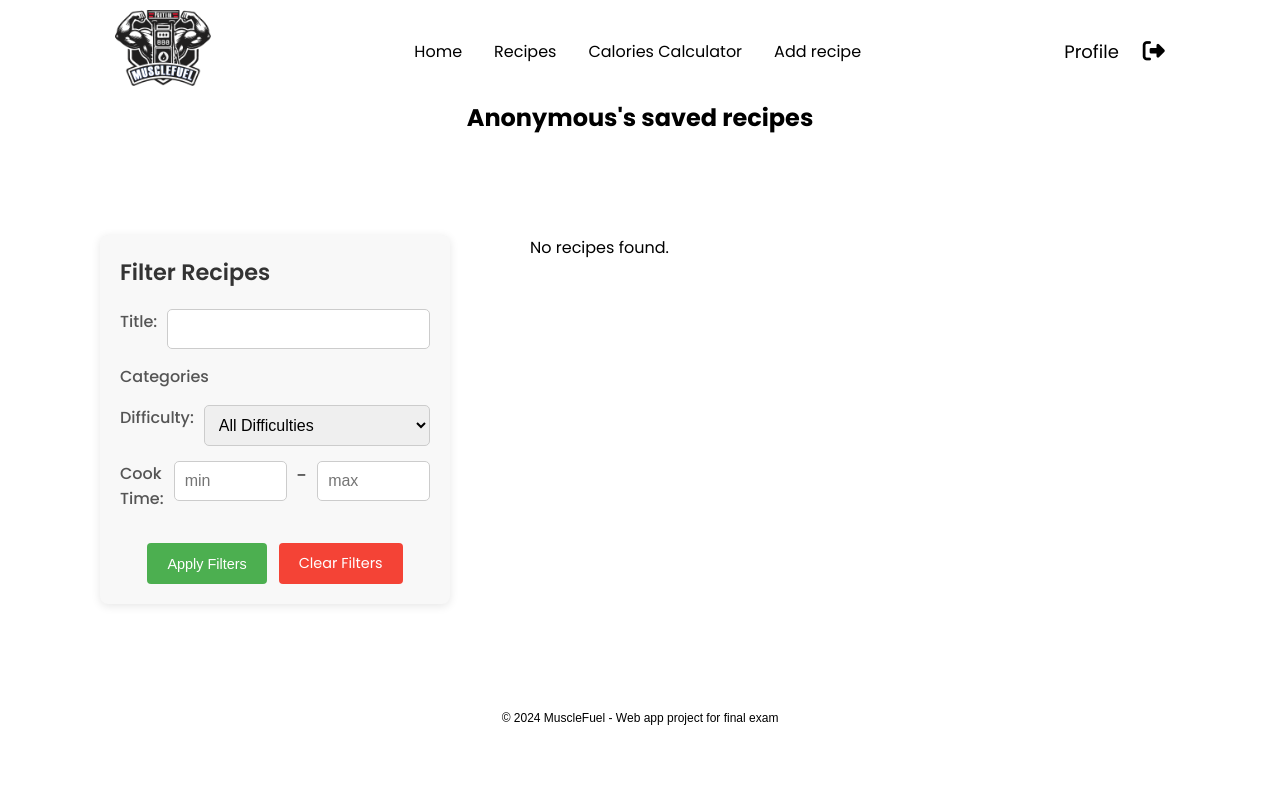
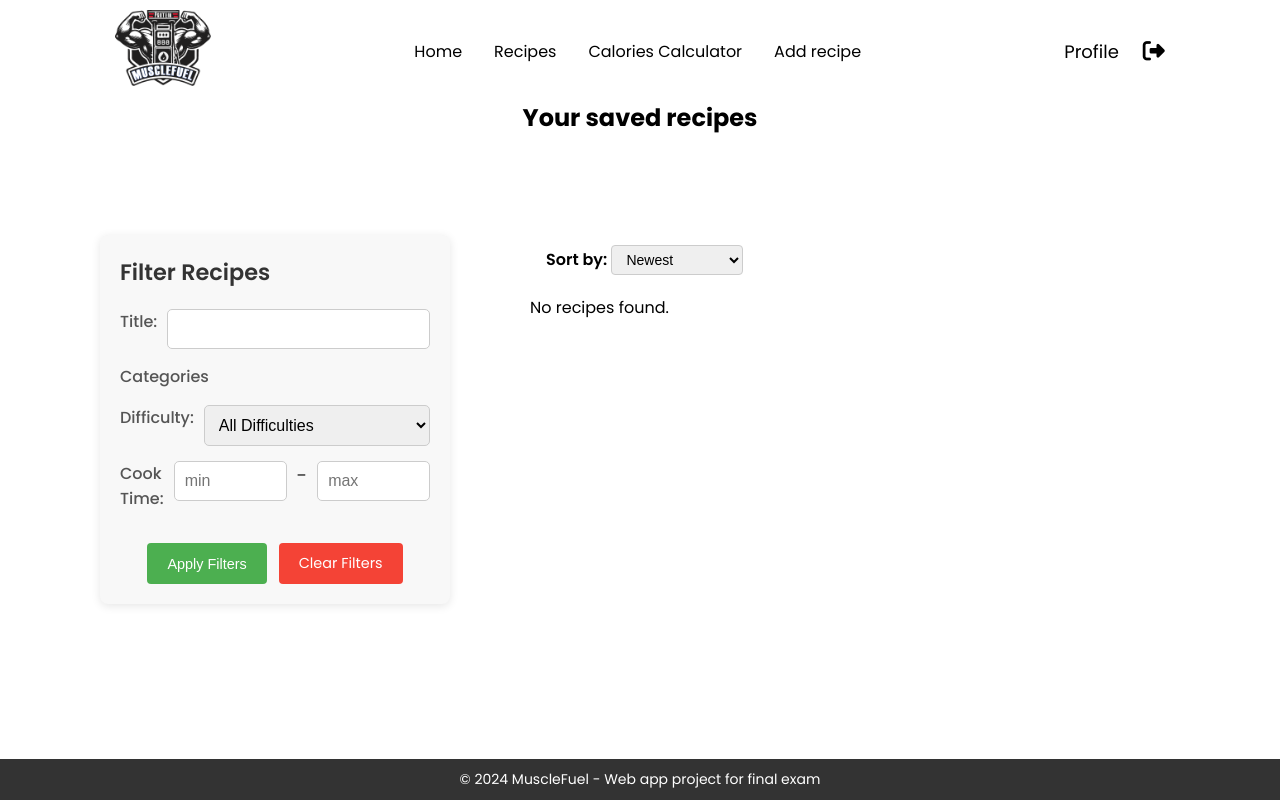
Before and after one commit to dmtr26666/MuscleFuel, a Django app: page /accounts/profile/1/saved-recipes/ in a window 1280 px wide. Run offline with Django 5.2, Linux system fonts and the light colour scheme; the visitor is signed in with stand-in values (Sample User, id 1); data that the repository does not hold is empty; some libraries are stand-ins or nearby versions.

Commit message:
feat: add recipe sorting

```diff
--- a/MuscleFuel/accounts/views.py
+++ b/MuscleFuel/accounts/views.py
@@ -8,6 +8,7 @@
 from MuscleFuel.accounts.forms import CustomUserCreationForm, ProfileEditForm
 from MuscleFuel.accounts.models import Profile
 from MuscleFuel.recipes.filters import RecipeFilter
+from MuscleFuel.recipes.mixins import RecipeListMixin
 from MuscleFuel.recipes.models import Recipe
 
 UserModel = get_user_model()
@@ -30,24 +31,24 @@
     context_object_name = 'user'
 
 
-class SavedRecipesView(LoginRequiredMixin, FilterView, ListView):
+class SavedRecipesView(RecipeListMixin, LoginRequiredMixin, FilterView, ListView):
     model = Recipe
     template_name = 'accounts/saved-recipes.html'
     context_object_name = 'recipes'
     filterset_class = RecipeFilter
     paginate_by = 12
 
-    def get_queryset(self):
-        queryset = super().get_queryset()
-
-        queryset = queryset.filter(favourited_by__user=self.request.user)
-
-        query = self.request.GET.get('q')
-
-        if query:
-            queryset.filter(title__icontains=query)
-
-        return queryset.order_by('-created_at')
+    # def get_queryset(self):
+    #     queryset = super().get_queryset()
+    #
+    #     queryset = queryset.filter(favourited_by__user=self.request.user)
+    #
+    #     query = self.request.GET.get('q')
+    #
+    #     if query:
+    #         queryset.filter(title__icontains=query)
+    #
+    #     return queryset.order_by('-created_at')
 
     def get_context_data(self, **kwargs):
         context = super().get_context_data(**kwargs)
--- /dev/null
+++ b/MuscleFuel/recipes/mixins.py
@@ -0,0 +1,39 @@
+from django.db.models import Value
+from django.db.models.functions import Coalesce
+from django.db.models import Avg
+
+class RecipeListMixin:
+    def get_queryset(self):
+        queryset = super().get_queryset()
+
+        if type(self).__name__ == 'SavedRecipesView':
+            queryset = queryset.filter(favourited_by__user=self.request.user)
+        else:
+            queryset = queryset.filter(is_public=True)
+
+        queryset = queryset.annotate(
+            average_rating=Coalesce(Avg('reviews__rating'), Value(0.0))  # Replace None with 0
+        )
+
+        query = self.request.GET.get('q')
+
+        if query:
+            queryset.filter(title__icontains=query)
+
+        sort_by = self.request.GET.get('sort')
+        if sort_by == 'protein_desc':
+            queryset = queryset.order_by('-protein')
+        elif sort_by == 'protein_asc':
+            queryset = queryset.order_by('protein')
+        elif sort_by == 'calories_desc':
+            queryset = queryset.order_by('-calories')
+        elif sort_by == 'calories_asc':
+            queryset = queryset.order_by('calories')
+        elif sort_by == 'rating_desc':
+            queryset = queryset.order_by('-average_rating')
+        elif sort_by == 'oldest':
+            queryset = queryset.order_by('created_at')
+        else:
+            queryset = queryset.order_by('-created_at')
+
+        return queryset
--- a/MuscleFuel/recipes/models.py
+++ b/MuscleFuel/recipes/models.py
@@ -56,14 +56,14 @@ class Recipe(models.Model):
         super().save(*args, **kwargs)
 
     def get_average_rating(self):
-        average_rating = self.review_set.aggregate(average=Avg('rating'))['average']
+        average_rating = self.reviews.aggregate(average=Avg('rating'))['average']
 
         return average_rating or 0
 
 
 class Review(models.Model):
     rating = models.PositiveIntegerField(null=False, blank=False)
-    to_recipe = models.ForeignKey(Recipe, on_delete=models.CASCADE)
+    to_recipe = models.ForeignKey(Recipe, on_delete=models.CASCADE, related_name='reviews')
     user = models.ForeignKey(UserModel, on_delete=models.CASCADE, related_name='reviews')
     created_at = models.DateTimeField(auto_now_add=True)
 
--- a/static/styles/forms.css
+++ b/static/styles/forms.css
@@ -88,7 +88,7 @@ input:focus {
     border-radius: 8px;
     box-shadow: 0 4px 6px rgba(0, 0, 0, 0.1);
     max-width: 800px;
-    margin: 0 auto;
+    margin: 20px auto;
 }
 
 .form-section {
--- a/static/styles/recipe-list.css
+++ b/static/styles/recipe-list.css
@@ -168,3 +168,58 @@
 .filter-button:hover {
     background-color: #45a049;
 }
+
+.pagination {
+    display: flex;
+    justify-content: center;
+    align-items: center;
+    gap: 10px;
+    margin: 20px 0;
+}
+
+.pagination .btn {
+    display: inline-block;
+    padding: 8px 12px;
+    border: 1px solid #007bff;
+    border-radius: 3px;
+    color: #007bff;
+    text-decoration: none;
+    font-size: 14px;
+    transition: background-color 0.3s, color 0.3s;
+}
+
+.pagination .btn:hover {
+    background-color: #007bff;
+    color: #fff;
+}
+
+.pagination .btn.disabled {
+    pointer-events: none;
+    opacity: 0.5;
+    border-color: #ccc;
+    color: #ccc;
+}
+
+.pagination .page-info {
+    font-size: 14px;
+    color: #333;
+}
+
+.sorting-dropdown {
+    margin: 10px 0 20px 1rem;
+    display: flex;
+    align-items: center;
+    gap: 8px;
+}
+
+.sorting-dropdown label {
+    font-weight: 600;
+    font-size: 16px;
+}
+
+.sorting-dropdown select {
+    padding: 5px 10px;
+    font-size: 14px;
+    border: 1px solid #ccc;
+    border-radius: 4px;
+}
--- a/static/styles/styles.css
+++ b/static/styles/styles.css
@@ -4,6 +4,27 @@
 @import './forms.css';
 @import './profile-details.css';
 
+html, body {
+    height: 100%;
+    margin: 0;
+    display: flex;
+    flex-direction: column;
+}
+
+/* Main wrapper to grow and push the footer */
+.wrapper {
+    flex: 1; /* Makes the wrapper grow to fill available space */
+}
+
+/* Footer styling */
+.footer {
+    background-color: #333; /* Example background color */
+    color: #fff;
+    text-align: center;
+    padding: 10px 0;
+    font-size: 14px;
+    margin-top: auto; /* Pushes footer to bottom */
+}
 * {
     margin: 0;
     padding: 0;
@@ -119,28 +140,6 @@ body {
 .view-all:hover {
     background-color: #000;
 }
-
-div.footer {
-    position: sticky;
-    bottom: 0;
-    margin: 20px auto;
-    width: 100%;
-    text-align: center;
-    z-index: -2;
-}
-
-.footer .footer-section {
-    position: relative;
-    width: 100%;
-    font-size: 12px;
-    font-family: sans-serif;
-    z-index: -2;
-}
-
-.footer a:hover {
-    color: #ff0000;
-}
-
 .login-register-div {
     margin-top: 30px;
     display: flex;
@@ -273,6 +272,7 @@ div.footer {
 
 .wrapper-home-slider {
     margin-bottom: 30px;
+    margin-top: 30px;
 }
 
 .wrapper-home-slider .container {
--- a/templates/accounts/saved-recipes.html
+++ b/templates/accounts/saved-recipes.html
@@ -2,7 +2,7 @@
 
 {% block content %}
     <div class="saved-recipe-title">
-        <h2>{{ request.user.profile.get_full_name }}'s saved recipes</h2>
+        <h2>Your saved recipes</h2>
     </div>
 
 	{% include 'recipes/recipes-list-element.html' with filter=filter %}
--- a/templates/common/base.html
+++ b/templates/common/base.html
@@ -23,6 +23,7 @@
     </head>
 
     <body>
+        <div class="wrapper">
             <header>
                 {% include 'common/navbar.html' %}
             </header>
@@ -32,7 +33,7 @@
                 {% block content %}
                 {% endblock %}
             </main>
-
+        </div>
         <div class="footer">
            <span class="footer-section">
               © 2024 MuscleFuel - Web app project for final exam
--- a/templates/recipes/recipes-list-element.html
+++ b/templates/recipes/recipes-list-element.html
@@ -2,6 +2,11 @@
     <form method="get" class="filter-form">
         <div class="sidebar">
             <h3>Filter Recipes</h3>
+
+            <!-- This input is used to save the sorting params in the url -->
+            <input type="hidden" name="sort" value="{{ request.GET.sort|default:'' }}">
+
+
             <p class="filter-paragraph">
                 <label for="{{ filter.form.q.id_for_label }}">Title: </label>
                 {{ filter.form.q }}
@@ -36,7 +41,8 @@
             <div class="filter-controls">
                 <button type="submit" class="filter-button">Apply Filters</button>
                 {% if saved_recipes_filter %}
-                    <a href="{% url 'user-saved-recipes' request.user.pk %}" class="clear-filters-button">Clear Filters</a>
+                    <a href="{% url 'user-saved-recipes' request.user.pk %}" class="clear-filters-button">Clear
+                        Filters</a>
                 {% else %}
                     <a href="{% url 'recipe-list' %}" class="clear-filters-button">Clear Filters</a>
                 {% endif %}
@@ -44,6 +50,38 @@
         </div>
     </form>
 
+    <div class="recipe-grid-container">
+        <div class="sorting-dropdown">
+            <form method="get" id="sort-form">
+                <label for="sort">Sort by:</label>
+                <select name="sort" id="sort" onchange="this.form.submit();">
+                    <option value="" {% if not request.GET.sort %}selected{% endif %}>Newest</option>
+                    <option value="oldest" {% if request.GET.sort == 'oldest' %}selected{% endif %}>Oldest
+                    </option>
+                    <option value="protein_desc" {% if request.GET.sort == 'protein_desc' %}selected{% endif %}>Most
+                        Protein
+                    </option>
+                    <option value="protein_asc" {% if request.GET.sort == 'protein_asc' %}selected{% endif %}>Least
+                        Protein
+                    </option>
+                    <option value="calories_desc" {% if request.GET.sort == 'calories_desc' %}selected{% endif %}>Most
+                        Calories
+                    </option>
+                    <option value="calories_asc" {% if request.GET.sort == 'calories_asc' %}selected{% endif %}>Least
+                        Calories
+                    </option>
+                    <option value="rating_desc" {% if request.GET.sort == 'rating_desc' %}selected{% endif %}>Top Rated
+                    </option>
+                </select>
+
+                <!-- Preserve other GET parameters -->
+                {% for key, value in request.GET.items %}
+                    {% if key != 'sort' %}
+                        <input type="hidden" name="{{ key }}" value="{{ value }}">
+                    {% endif %}
+                {% endfor %}
+            </form>
+        </div>
         <div class="recipe-grid">
             {% for recipe in recipes %}
                 <div class="recipe-card">
@@ -71,4 +109,28 @@
                 <p>No recipes found.</p>
             {% endfor %}
         </div>
+        {% if is_paginated %}
+            <div class="pagination">
+                <!-- Previous Button -->
+                {% if page_obj.has_previous %}
+                    <a href="?page={{ page_obj.previous_page_number }}" class="btn prev">Previous</a>
+                {% else %}
+                    <span class="btn disabled">Previous</span>
+                {% endif %}
+
+                <!-- Page Numbers -->
+                <span class="page-info">
+                        Page {{ page_obj.number }} of {{ paginator.num_pages }}
+                    </span>
+
+                <!-- Next Button -->
+                {% if page_obj.has_next %}
+                    <a href="?page={{ page_obj.next_page_number }}" class="btn next">Next</a>
+                {% else %}
+                    <span class="btn disabled">Next</span>
+                {% endif %}
             </div>
+        {% endif %}
+    </div>
+
+</div>
```
Also changed, not shown: MuscleFuel/recipes/views.py (+5 -12 lines), templates/common/index.html (+29 -29 lines). Lines whose indentation alone changed are shown as unchanged.
